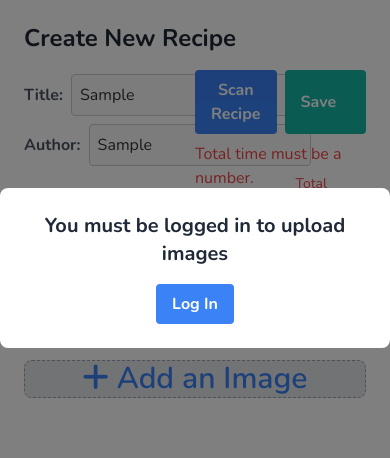
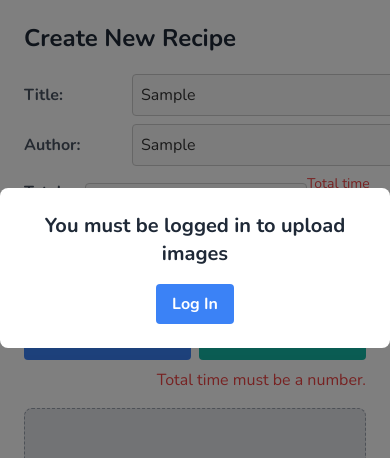
Before and after one commit to jsquarem/clickapea-2024-frontend, a React (Create React App) app: page /create-recipe in a window 390 px wide. Both pictures are taken after typing "Sample", "Sample", "Sample", "Sample" into the empty fields and a click on the button "Save". Shown: the part 154-612 px from the top of the page. Built offline with nearby package versions, Linux system fonts and the light colour scheme; no server answers.

Commit message:
small ui tweaks to scan image

```diff
--- a/src/components/RecipeInfo/RecipeInfo.js
+++ b/src/components/RecipeInfo/RecipeInfo.js
@@ -12,7 +12,7 @@ const RecipeInfo = ({
   isCreating,
   onInputChange,
 }) => (
-  <div className="mb-4 text-gray-600 w-1/2">
+  <div className="mb-4 text-gray-600">
     {isEditing ? (
       <>
         <div className="editable-field py-1">
--- a/src/pages/CreateRecipePage/CreateRecipePage.js
+++ b/src/pages/CreateRecipePage/CreateRecipePage.js
@@ -47,9 +47,9 @@ const CreateRecipePage = () => {
   const [visibleImageCount, setVisibleImageCount] = useState(5);
   const [isAuthModalOpen, setIsAuthModalOpen] = useState(false);
   const [isLoadingScan, setIsLoadingScan] = useState(false);
-
   const [isScanModalOpen, setIsScanModalOpen] = useState(false);
   const [scanImage, setScanImage] = useState(null);
+  const [scanMessage, setScanMessage] = useState('Scanning Image:');
 
   useEffect(() => {
     const handleResize = () => {
@@ -88,6 +88,11 @@ const CreateRecipePage = () => {
       return;
     }
 
+    if (recipe.title.trim() === '') {
+      setValidationError('Title is required.');
+      return;
+    }
+
     if (validateInputs()) {
       setLoading(true);
       try {
@@ -105,11 +110,6 @@ const CreateRecipePage = () => {
             formData.append('additional_images', image.file);
           }
         });
-
-        // const formattedIngredients = recipe.ingredients.map((ingredient) => ({
-        //   ...ingredient,
-        //   amount: [],
-        // }));
 
         formData.append('ingredients', JSON.stringify(recipe.ingredients));
         formData.append('equipment', JSON.stringify(recipe.equipment));
@@ -162,9 +162,7 @@ const CreateRecipePage = () => {
   };
 
   const handleScanImageUpload = async (files) => {
-    console.log('isLoadingScan before start: ', isLoadingScan);
     setIsLoadingScan(true);
-    console.log('isLoadingScan after start: ', isLoadingScan);
     const file = files[0];
     if (file) {
       const imageUrl = URL.createObjectURL(file);
@@ -176,7 +174,7 @@ const CreateRecipePage = () => {
 
       try {
         const result = await scanRecipe(formData);
-        console.log('scanned recipe:', result);
+        setScanMessage('Scanned Image:');
         setRecipe((prevRecipe) => ({
           ...prevRecipe,
           ingredients: result.ingredients,
@@ -185,9 +183,7 @@ const CreateRecipePage = () => {
       } catch (error) {
         console.error('Error scanning recipe:', error);
       } finally {
-        console.log('isLoadingScan before end: ', isLoadingScan);
         setIsLoadingScan(false);
-        console.log('isLoadingScan after end: ', isLoadingScan);
       }
     }
   };
@@ -317,7 +313,8 @@ const CreateRecipePage = () => {
           <h2 className="text-2xl font-bold">Create New Recipe</h2>
           {saveMessage && <div className="text-green-500">{saveMessage}</div>}
         </div>
-        <div className="flex justify-between items-start mb-4">
+        <div className="flex flex-col lg:flex-row w-full">
+          <div className="flex justify-between items-start mb-4 w-full lg:w-1/2">
             <RecipeInfo
               author={recipe.author}
               host={recipe.host}
@@ -328,7 +325,8 @@ const CreateRecipePage = () => {
               isCreating={true}
               onInputChange={handleInputChange}
             />
-          <div className="flex flex-col w-1/2">
+          </div>
+          <div className="flex flex-col w-full lg:w-1/2 pb-4">
             <div className="flex flex-row justify-end gap-2">
               <button
                 onClick={handleScanRecipeClick}
@@ -344,13 +342,15 @@ const CreateRecipePage = () => {
               </button>
             </div>
             {validationError && (
-              <div className="text-red-500 pt-2">{validationError}</div>
+              <div className="text-red-500 pt-2 text-right">
+                {validationError}
+              </div>
             )}
             {scanImage && (
               <div className="w-full flex flex-col justify-center items-center mt-4">
-                {isLoadingScan ?? <Loading />}
+                {isLoadingScan && <Loading />}
                 <h3 className="text-2xl font-semibold text-blue-500">
-                  Scanning Image:
+                  {scanMessage}
                 </h3>
                 <img
                   src={scanImage}
@@ -364,7 +364,7 @@ const CreateRecipePage = () => {
         <div className="flex flex-wrap lg:flex-nowrap mb-6 min-h-[38rem]">
           <div className="w-full lg:w-1/2 lg:h-[32rem] h-full rounded-lg mb-4 lg:mb-0 cursor-pointer">
             <div
-              className={`relative h-full ${
+              className={`relative h-full pt-4 ${
                 !mainImage
                   ? 'hover:bg-gray-300 bg-gray-200 border border-dashed border-gray-400'
                   : ''
@@ -376,7 +376,7 @@ const CreateRecipePage = () => {
                   <img
                     src={mainImage}
                     alt={recipe.title}
-                    className="rounded-lg cursor-pointer w-full h-[32rem] lg:h-full object-cover"
+                    className="rounded-lg cursor-pointer w-full h-[18rem] lg:h-[32rem] object-cover"
                   />
                   <div
                     className="absolute inset-0 flex justify-center items-center bg-black bg-opacity-50 opacity-0 hover:opacity-100 transition-opacity rounded-lg cursor-pointer"
@@ -386,7 +386,7 @@ const CreateRecipePage = () => {
                   </div>
                 </>
               ) : (
-                <div className="flex items-center justify-between">
+                <div className="flex items-center justify-between h-[18rem] lg:h[24rem]">
                   <h3 className="text-3xl font-semibold text-blue-500">
                     <i className="fas fa-plus"></i> Add an Image
                   </h3>
```
Lines whose indentation alone changed are shown as unchanged.
